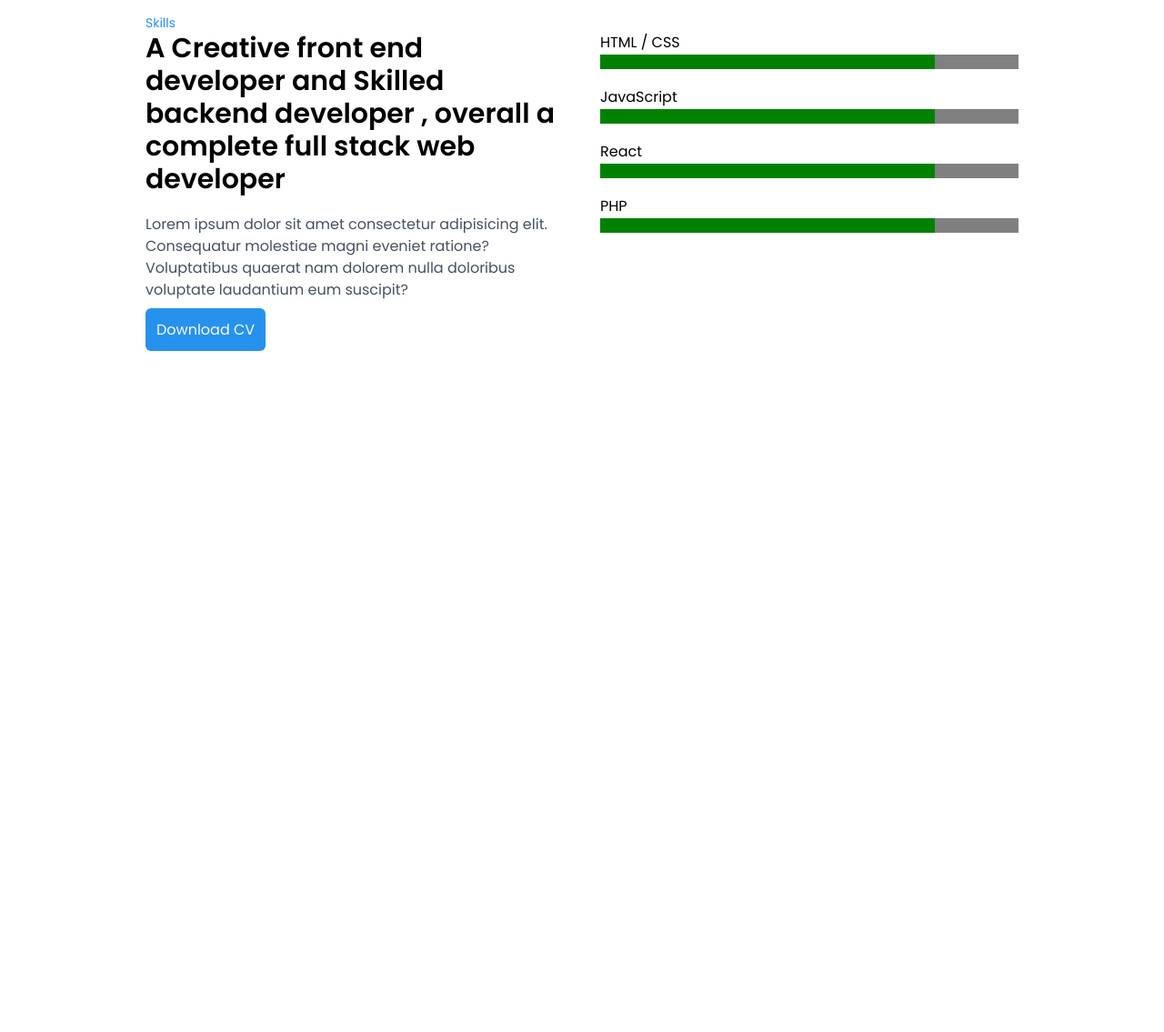
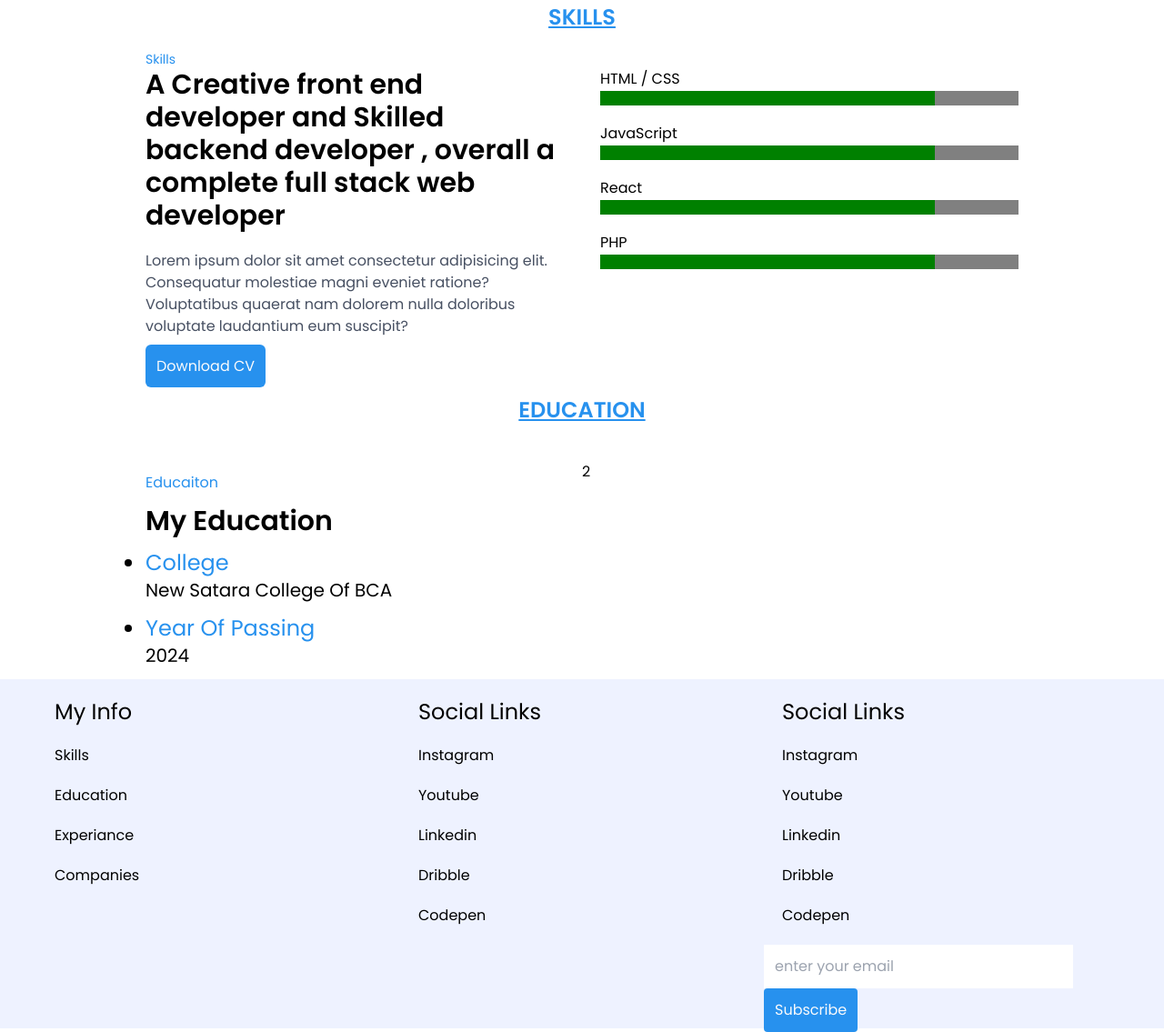
Before and after one commit to amitskasabe/amitkasabe, a website: page index.html in a window 1280 px wide. Shown: the part 1341-2476 px from the top of the page at 91% size. Before the commit the page ends 1727 px from the top, so only its background shows below. Drawn offline with nearby package versions, Linux system fonts and the light colour scheme.

Commit message:
portfolio competed

```diff
--- a/index.html
+++ b/index.html
@@ -134,7 +134,7 @@
     <!-- ========= experiance ends ======= -->
     <!-- ========= skills starts ======= -->
     <section id="skills">
-        <h2 class="text-center underline text-2xl font-semibold text-blue uppercase"> Skills </h2>
+        <h2 class="text-center mt-10 underline text-2xl font-semibold text-blue uppercase"> Skills </h2>
         <div class="md:mx-40 mx-5 mt-5 ">
             <h2 class="text-blue text-sm"> Skills </h2>
             <div class="md:grid grid-cols-2 md:gap-10 ">
@@ -165,6 +165,7 @@
             </div>
         </div>
     </section>
+    <h1></h1>
     <!-- ========= skills ends ======= -->
     <!-- ========= services starts ======= -->
     <section id="services">
@@ -178,13 +179,67 @@
     <!-- ========= numbers ends ======= -->
     <!-- ========= education starts ======= -->
     <section id="education">
+        <h1 class="text-center text-blue my-5 underline uppercase text-2xl font-semibold"> Education </h1>
+        <div class="md:grid grid-cols-2 mt-10 md:mx-40 mx-10">
+            <div>
+                <h2 class="text-blue my-3">Educaiton</h2>
+                <h2 class="text-3xl font-semibold text-black my-3"> My Education </h2>
+                <ul class="list-disc">
+                    <li class="text-2xl my-3">
+                     <span class="text-blue">College</span>
+                        <ul>
+                            <li class="text-xl"> <a href="https://newsatarabca.com/">New Satara College Of BCA</a> </li>
+                        </ul>
+                    </li>
+                    <li class="text-2xl my-3">
+                     <span class="text-blue">Year Of Passing</span>
+                        <ul>
+                            <li class="text-xl"> 2024 </li>
+                        </ul>
+                    </li>
 
+                </ul>
+            </div>
+            <div>2</div>
+        </div>
     </section>
     <!-- ========= education ends ======= -->
     <!-- ========= footer starts ======= -->
     <section id="footer">
         <footer>
-
+            <div class="md:grid grid-cols-3 md:h-96 bg-silver md:px-10">
+                <div>
+                    <ul class="m-5">
+                        <h2 class="text-2xl  text-black"> My Info </h2>
+                        <li class="mt-5"><a href="" class="mt-10">Skills</a></li>
+                        <li class="mt-5"><a href="" class="mt-10">Education</a></li>
+                        <li class="mt-5"><a href="" class="mt-10">Experiance</a></li>
+                        <li class="mt-5"><a href="" class="mt-10">Companies</a></li>
+                    </ul>
+                </div>
+                <div>
+                    <ul class="m-5">
+                        <h2 class="text-2xl"> Social Links </h2>
+                        <li class="mt-5"><a href="" class="mt-5">Instagram</a></li>
+                        <li class="mt-5"><a href="" class="mt-5">Youtube</a></li>
+                        <li class="mt-5"><a href="" class="mt-5">Linkedin</a></li>
+                        <li class="mt-5"><a href="" class="mt-5">Dribble</a></li>
+                        <li class="mt-5"><a href="" class="mt-5">Codepen</a></li>
+                    </ul>
+                </div>
+                <div>
+                    <ul class="m-5">
+                        <h2 class="text-2xl"> Social Links </h2>
+                        <li class="mt-5"><a href="" class="mt-5">Instagram</a></li>
+                        <li class="mt-5"><a href="" class="mt-5">Youtube</a></li>
+                        <li class="mt-5"><a href="" class="mt-5">Linkedin</a></li>
+                        <li class="mt-5"><a href="" class="mt-5">Dribble</a></li>
+                        <li class="mt-5"><a href="" class="mt-5">Codepen</a></li>
+                    </ul>
+                    <input type="text" class="p-3" placeholder="enter your email">
+                    <button class="p-3 text-white bg-blue rounded">Subscribe</button>
+                </div>
+            </div>
         </footer>
     </section>
     <!-- ========= footer ends ======= -->
```
Also changed, not shown: style.css.
